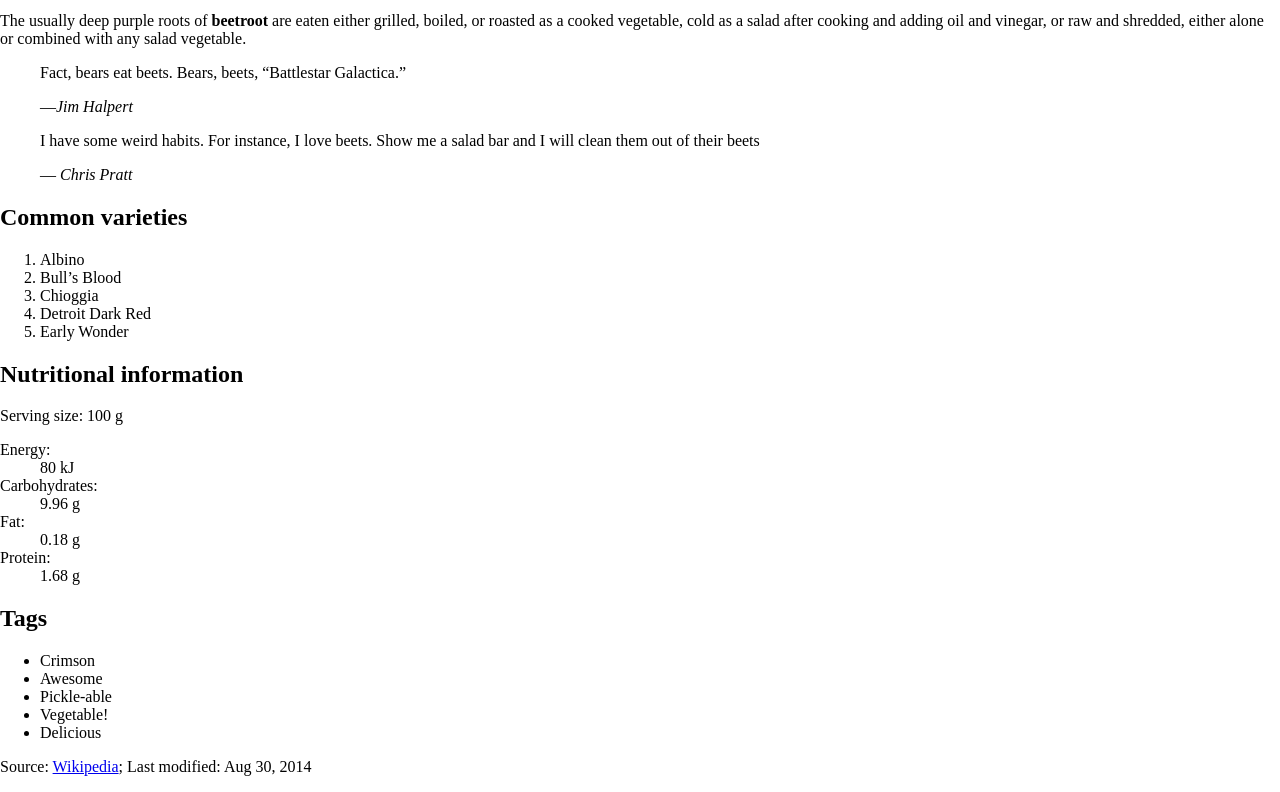
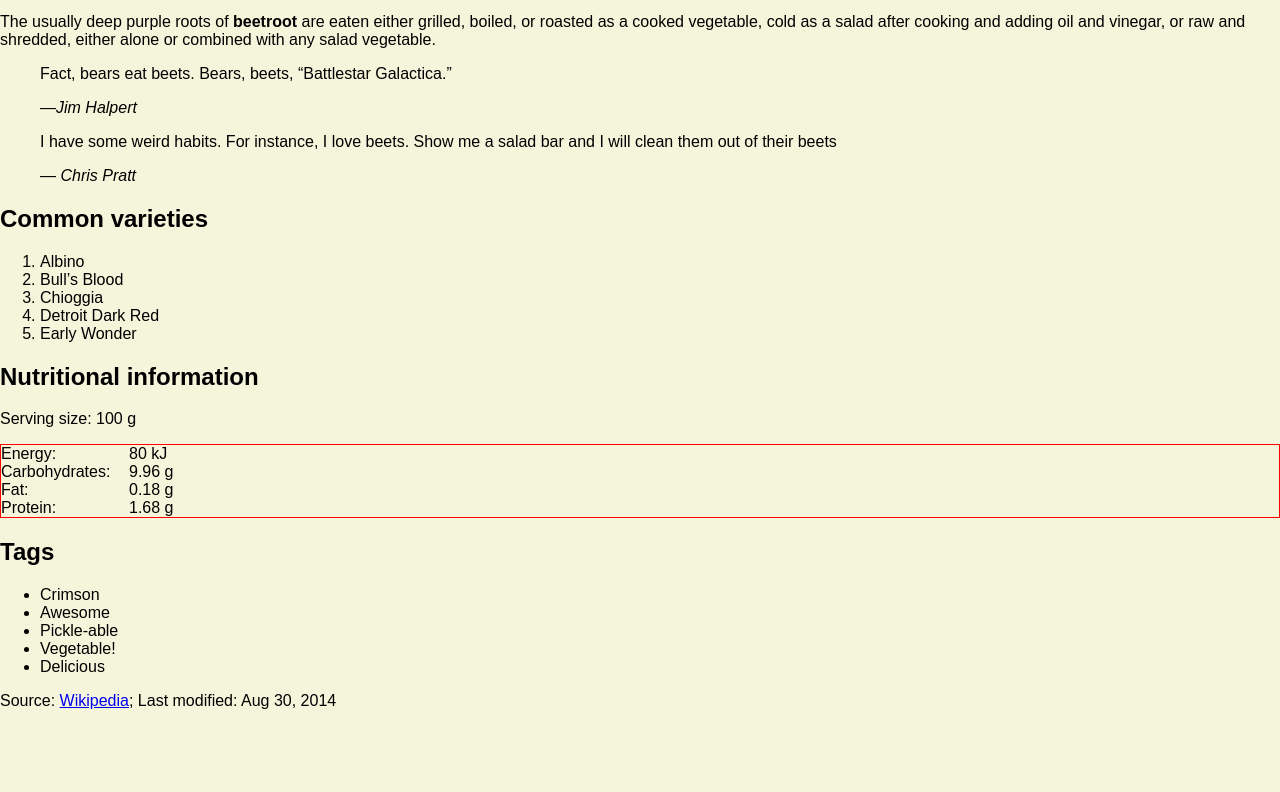
Before and after one commit to valeriebordeleau/dsn1675-exercise-0, a plain HTML site: page index.html in a window 1280 px wide. Shown: the part 985-1777 px from the top of the page. After the commit the page ends 1711 px from the top, so only its background shows below. Drawn offline with Linux system fonts and the light colour scheme.

Commit message:
day one done

```diff
--- a/css/general.css
+++ b/css/general.css
@@ -19,13 +19,33 @@ html {
 	text-size-adjust: 100%;
 
     font-size: 100%;
+    background-color: beige;
 }
 
 body {
     margin: 0;
     padding: 0;
+    font-family: sans-serif;
+    border-radius: 10px;
 }
 
 h1 {
+    color: maroon;
+}
 
+dl {
+    border: 1px solid red;
+    overflow:hidden;
 }
+
+dt {
+    float: left;
+    clear: left;
+    width: 8rem;
+}
+
+dd {
+    float: left;
+    padding: 0;
+    margin: 0;
+}
```
